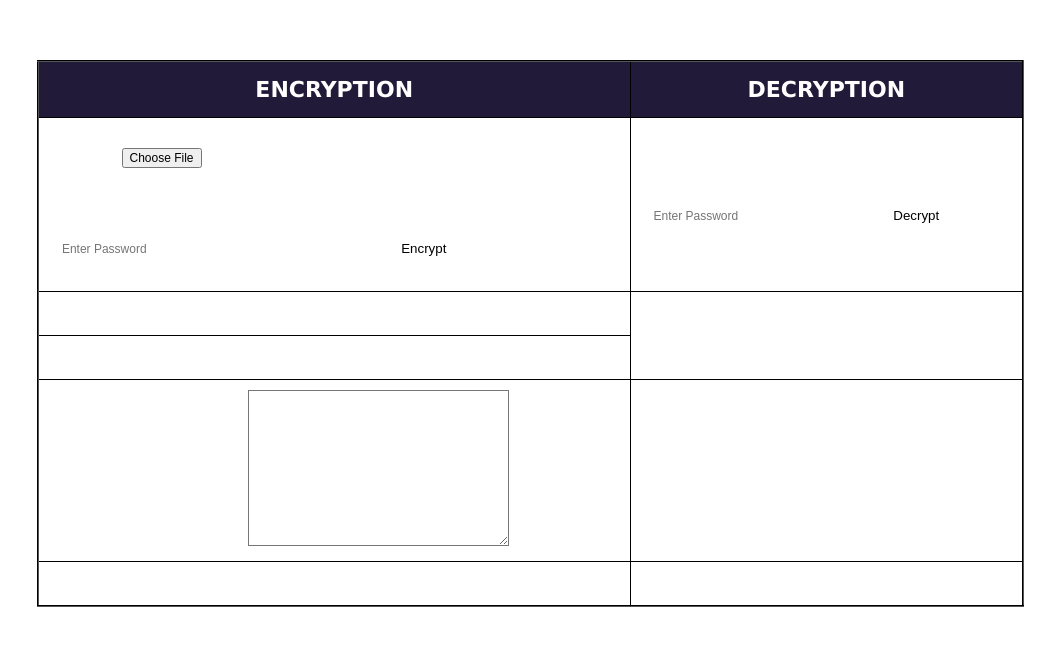
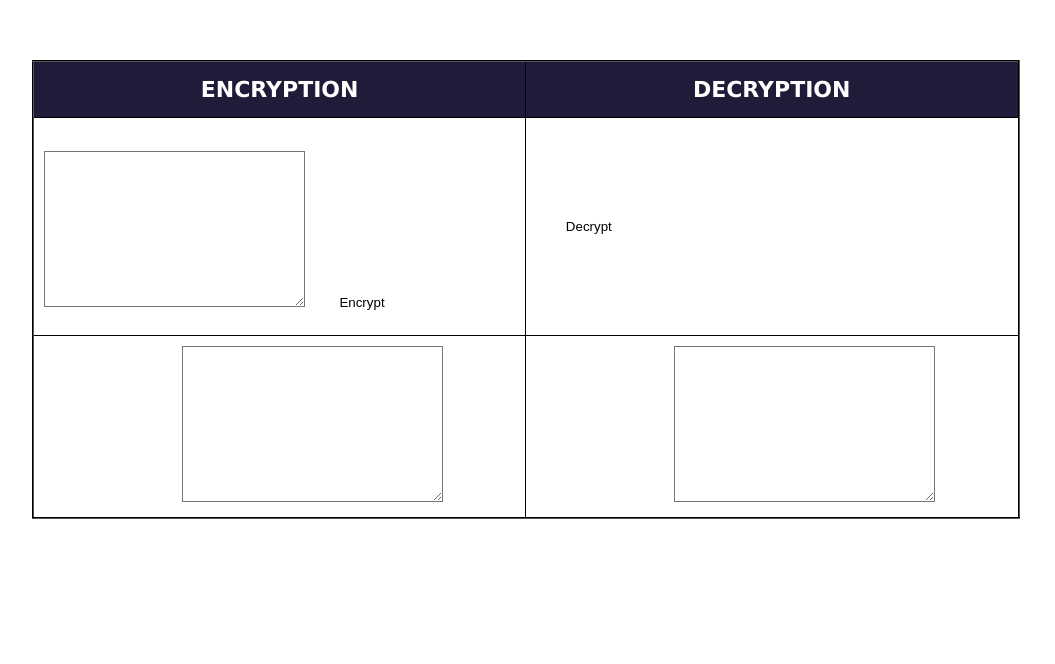
Before and after one commit to Shagun917/Cryptography_AES_WebApp, a plain HTML site: page index.html in a window 1280 px wide. Shown: the part 134-798 px from the top of the page, without its empty margins (114-1169 px from the left). Drawn offline with Linux system fonts and the light colour scheme.

Commit message:
Update index.html

```diff
--- a/index.html
+++ b/index.html
@@ -20,64 +20,32 @@
 
                 <tr>
                     <td>  <form action="javascript(void(0))" id="form">
-                            <label for="image" id="label23">Image</label>
-                            <input type="file" name="file" id="file" class="file" required accept="image/*">
-                            <br><label for="image" id="label25">Password</label><br>
-                            <input type="password" name="password" id="password" placeholder="Enter Password" required>
-
-
+                        <label id="label35">Enter Plain</label><br>
+                            <textarea name="text" id="plaintext" cols="30" rows="10"></textarea>
                         <button type="submit" id="button29">Encrypt</button>
                         </form>
                         </td>
 
                  <td>
                     <form action="javascript(void(0))" id="form2">
-                        <label id="label35">Enter Password To Decrypt</label><br>
-                        <input type="password" name="password" id="decypt_password" class="Depassword" placeholder="Enter Password" required>
                         <button type="submit" id="decode">Decrypt</button>
                     </form>
                  </td>
                  </tr>
 
-
-
-
-
-              <tr>
-                <td><span id="span47">Original Image</span>
-                <img src="" alt="" class="preview" id="originalImagePreview" width="50%" height=auto>
-              </td>
-            </tr>
-
             <tr>
-                <td><span id="span53">Original Image Size</span>
-                <span id="originalImageSize"></span></td>
-            </tr>
-
-            <tr>
-                <td><span id="span58"> Encrypted Image Text </span>
-                <textarea name="encryptedImageText" id="encryptedImageText" cols="30" rows="10"></textarea>
+                <td><span id="span58"> Encrypted Text </span>
+                <textarea name="encryptedText" id="encryptedText" cols="30" rows="10"></textarea>
+                </td>
+                <td>
+                    <span id="span59"> Decrypted Text </span>
+                    <textarea name="DecryptedText" id="DeText" cols="30" rows="10"></textarea>
                 </td>
 
-                 <td> <span id="span62"> Decrypted Image</span>
-                    <img src="" alt="" class="decrypt" id="decryptedImagePreview" width="50%" height="auto">
-
-                </td>
-
-
             </tr>
-
-            <tr>
-                <td><span id="span71"> Encrypted Image Size</span>
-                <span id="encryptedTextSize"></span>
-                </td>
-    >
-              <td> <span id="span75"> Decrypted Image Size</span>
-               <span id="decryptedImageSize"></span>
-              </td>
-          </tr>
     </table>
 </div>
+
 </body>
 
 <footer>
```
